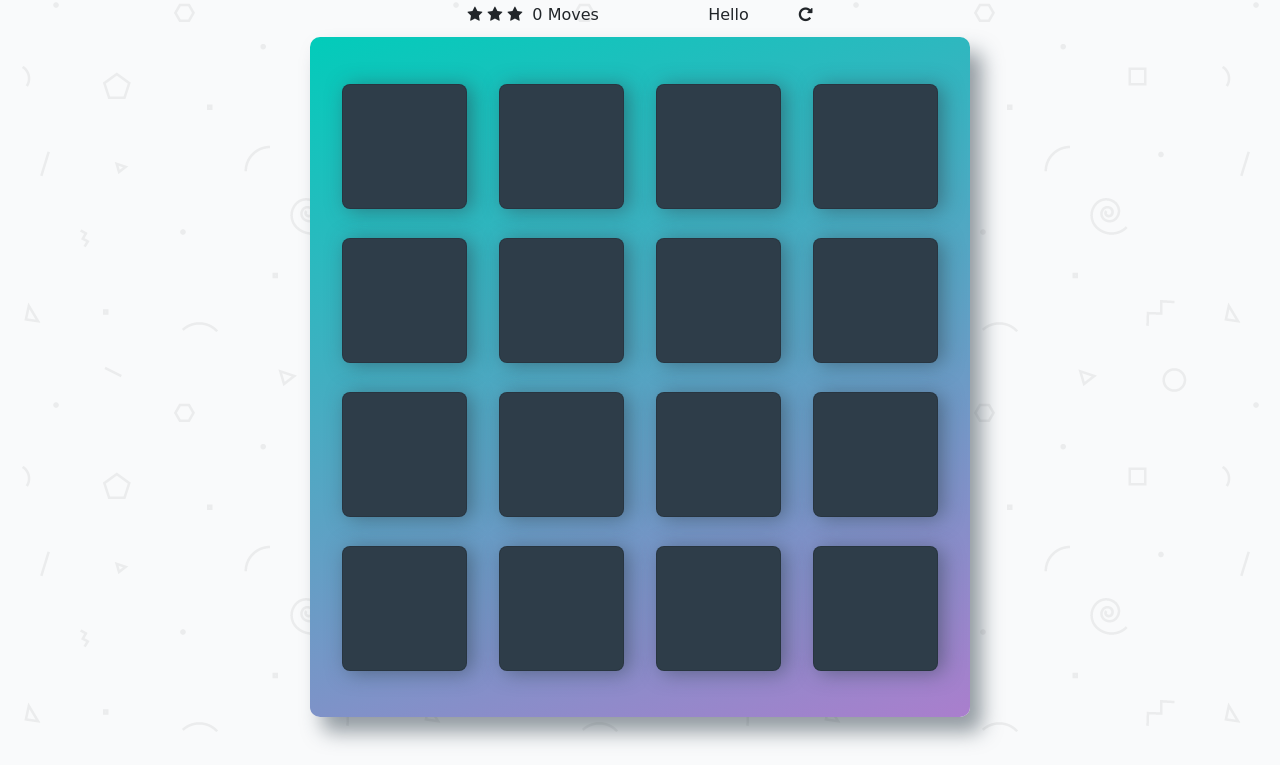
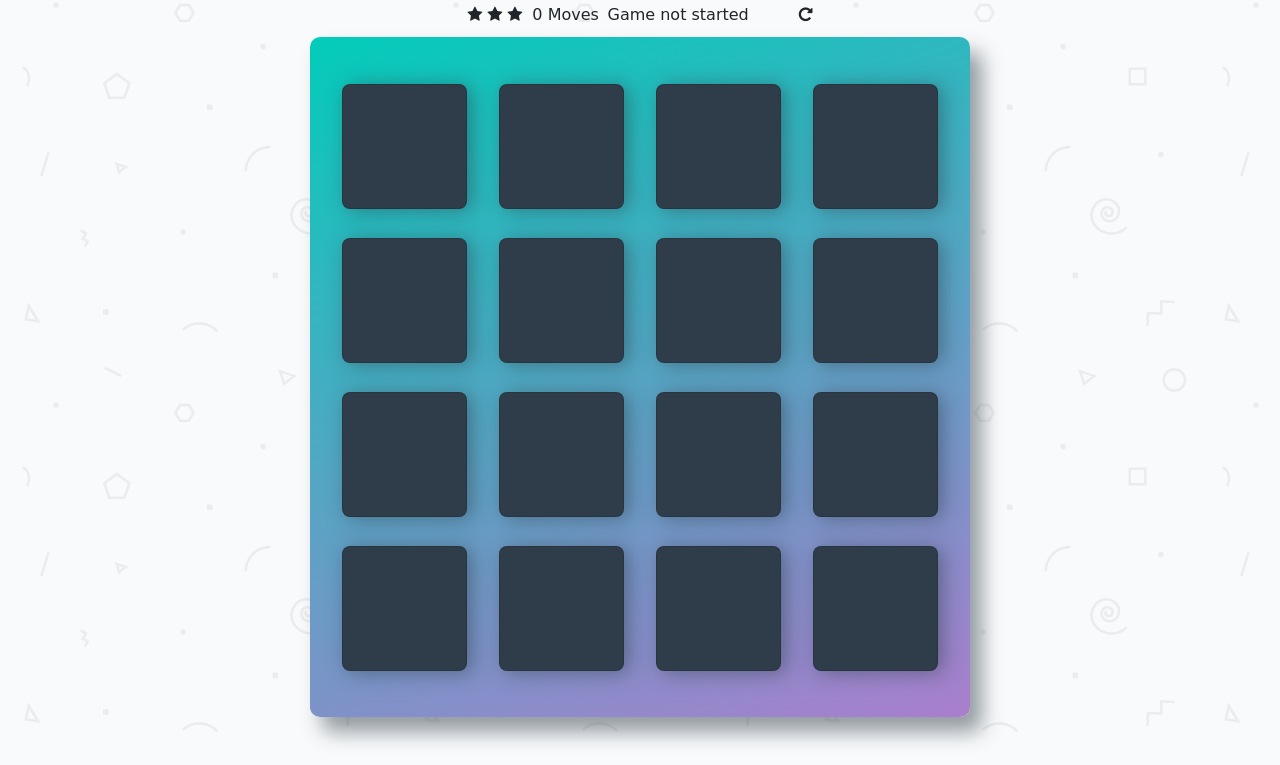
Before and after one commit to hacketoom/MemoryGame0815, a plain HTML site: page index.html in a window 1280 px wide. Shown: the part 53-818 px from the top of the page. Drawn offline with nearby package versions, Linux system fonts and the light colour scheme; a web font is replaced by a local one.

Commit message:
Fix: time panel text

```diff
--- a/index.html
+++ b/index.html
@@ -32,7 +32,7 @@
         <i class="fa fa-repeat"></i>
       </div>
 
-      <div class="time-panel">Hello</div>
+      <div class="time-panel">Game not started</div>
     </section>
 
     <ul class="deck">
```
